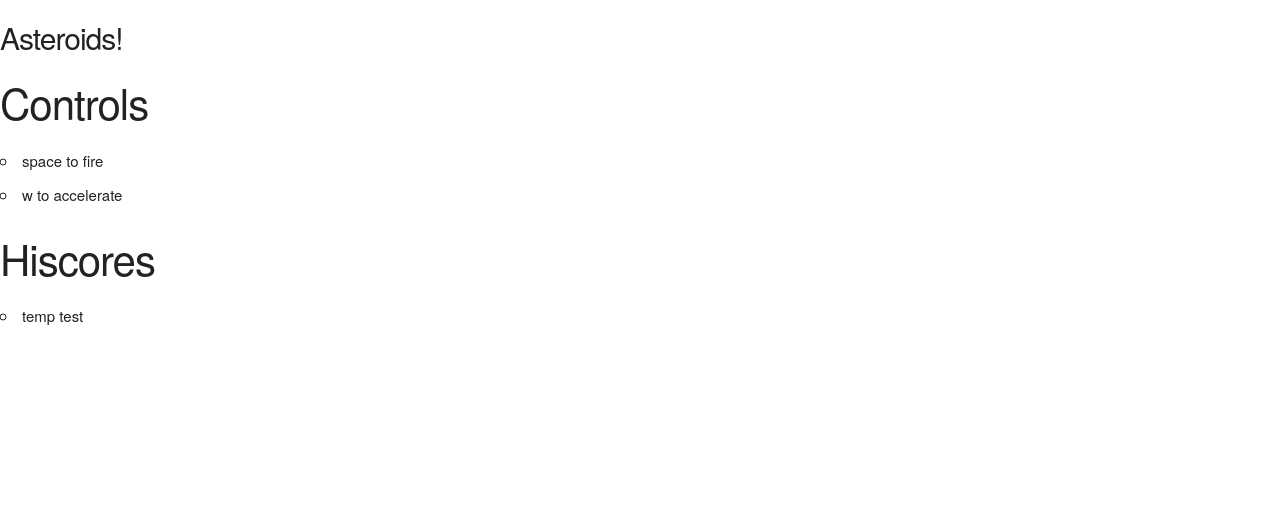
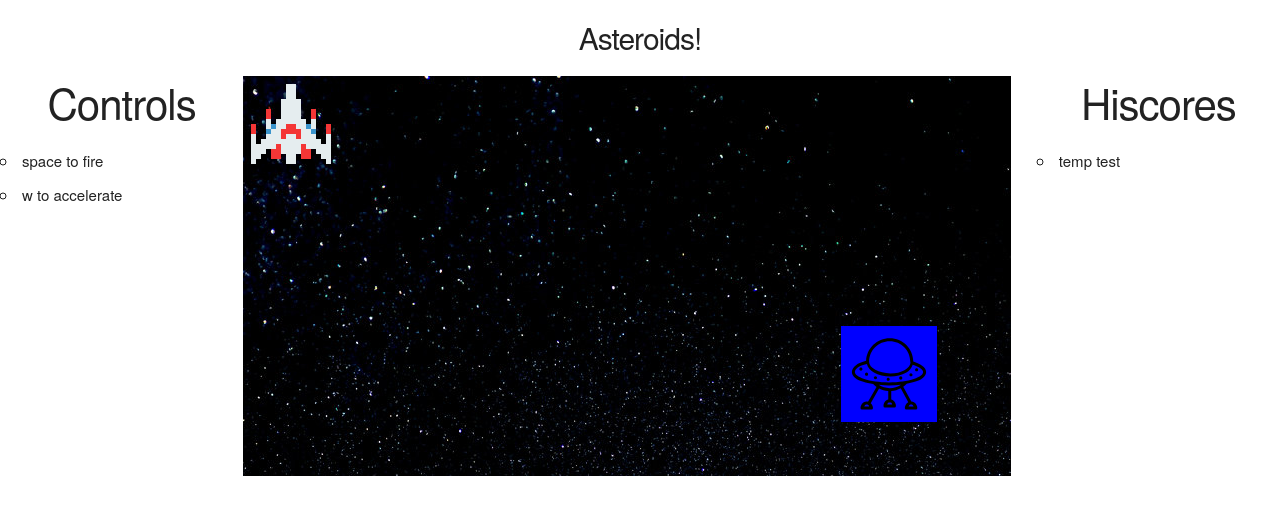
Before and after one commit to newellwm/Asteroids, a plain HTML site: page index.html in a window 1280 px wide. Drawn offline with Linux system fonts and the light colour scheme.

Commit message:
Add collision detection

```diff
--- a/css/style.css
+++ b/css/style.css
@@ -1,5 +1,45 @@
-  body {
-    -webkit-font-smoothing: antialiased;
-    font-smoothing: antialiased;
-    text-rendering: optimizeLegibility;
-  }
+body {
+  -webkit-font-smoothing: antialiased;
+  font-smoothing: antialiased;
+  text-rendering: optimizeLegibility;
+}
+h1,
+h2 {
+  text-align: center;
+}
+.spaceship{
+  background-image: url("../img/spaceshipIcon.png");
+  background-size: contain;
+  position: absolute;
+  width: 96px;
+  height: 96px;/*
+  transition: top 2s, left 2s;
+  transition-timing-function: linear; */
+}
+.alienship{
+  background-image: url("../img/alienship.svg");
+  background-size: contain;
+  width: 96px;
+  height: 96px;
+  background-color: blue;
+  position: absolute;
+}
+#controls-column{
+  width: 19%;
+  display: inline-block;
+  float: left;
+}
+#game-window{
+  width: 60%;
+  height: 400px;
+  display: inline-block;
+  background-image: url("../img/tmpback.jpg");
+}
+#hiscore-column{
+  width: 19%;
+  display: inline-block;
+  float: right;
+}
+.collide {
+  background-color: red;
+}
--- a/index.html
+++ b/index.html
@@ -4,7 +4,7 @@
   <title>Asteroids</title>
   <link rel="stylesheet" type="text/css" href="css/main.css">
   <!-- <script src="https://ajax.googleapis.com/ajax/libs/jquery/2.2.4/jquery.min.js"></script> -->
-  <script src="js/jquery.js type="text/javascript" charset="utf-8"></script>
+  <script src="js/jquery.js" type="text/javascript" charset="utf-8"></script>
   <script src="js/script.js" type="text/javascript" charset="utf-8" async defer></script>
   <script src="js/object.js" type="text/javascript" charset="utf-8" async defer></script>
 </head>
@@ -14,23 +14,23 @@
 
   </div>
   <!-- end #masthead -->
-  <div id="controls-window">
+  <div id="controls-column">
     <h2>Controls</h2>
     <ul>
       <li>space to fire</li>
       <li>w to accelerate</li>
     </ul>
   </div>
-  <!-- end #controls-window -->
+  <!-- end #controls-column -->
   <div id="game-window">
   </div>
   <!-- end #game-window -->
-  <div id="hiscore-window">
+  <div id="hiscore-column">
     <h2>Hiscores</h2>
     <ul id="hiscore-list">
       <li class="score">temp test</li>
     </ul>
   </div>
-  <!-- end #hiscore-window -->
+  <!-- end #hiscore-column -->
 </body>
 </html>
--- a/js/object.js
+++ b/js/object.js
@@ -1,4 +1,4 @@
-var Ship = function(){
+// var Ship = function(){
 
-}
-Ship.prototype.fire = function{}
+// }
+// Ship.prototype.fire = function{}
--- a/js/script.js
+++ b/js/script.js
@@ -1,3 +1,65 @@
 $(function(){
-  $('')
+
+  var $gameWindow = $('#game-window');
+  var $spaceship = $('<div class="spaceship">');
+  $gameWindow.append($spaceship);
+  var windowLoc = $gameWindow.offset();
+
+  // for (var i=0;i<2;i++){
+    var $alienship = $('<div class="alienship">');
+    $gameWindow.append($alienship);
+    $alienship.css("top", Math.random() * $gameWindow.innerHeight()+windowLoc.top);
+    // $alienship.eq(i).css("left", Math.random() * $gameWindow.innerWidth()+windowLoc.left);
+  // }
+  var $alienships = $('.alienship');
+
+  // setInterval(function() {
+  //   for(var i=0;i<$alienships.length;i++){
+  //     $alienships.eq(i).css("top", Math.random() * $gameWindow.innerHeight()+windowLoc.top);
+  //     $alienships.eq(i).css("left", Math.random() * $gameWindow.innerWidth()+windowLoc.left);
+  //   }
+  // }, 2000)
+
+  setInterval(function() {
+    var t = Math.random() * $gameWindow.innerHeight()+windowLoc.top;
+    var l = Math.random() * $gameWindow.innerWidth()+windowLoc.left;
+
+    $alienships.animate({
+      top: t,
+      left: l
+    }, 2000)
+  }, 2001)
+
+  setInterval(function(){
+    console.log($alienship.offset())
+  },1000);
+  // setInterval(function(){
+  //   //location should be object property
+  //   var shipLoc = $spaceship.offset()
+  //   var alienLoc = [];
+  //   for(var i=0;i<$alienship.length;i++){
+  //     alienLoc[i] = $alienship.eq(i).offset();
+  //   }
+  //   for(var i=0;i<$alienship.length;i++){
+  //     console.log(alienLoc[i])
+  //   }
+  // },16)
+  $gameWindow.on('mousemove',function(event){
+    console.log(event.pageY)
+    $spaceship.css({'top':event.pageY,'left':event.pageX});
+    var alienLoc = $alienship.offset();
+    console.log(alienLoc.top)
+    dist = Math.abs(alienLoc.top-event.pageY);
+    console.log(dist)
+    if (dist < 90)
+      $spaceship.addClass('collide')
+    else
+      $spaceship.removeClass('collide')
+  })
 })
+//code sites referenced
+
+//mimic'd organization:
+//http://blog.sklambert.com/html5-canvas-game-the-player-ship/
+
+//
```
Also changed, not shown: img/alienship.svg (added), img/spaceshipIcon.png (added), img/tmpback.jpg (added).
